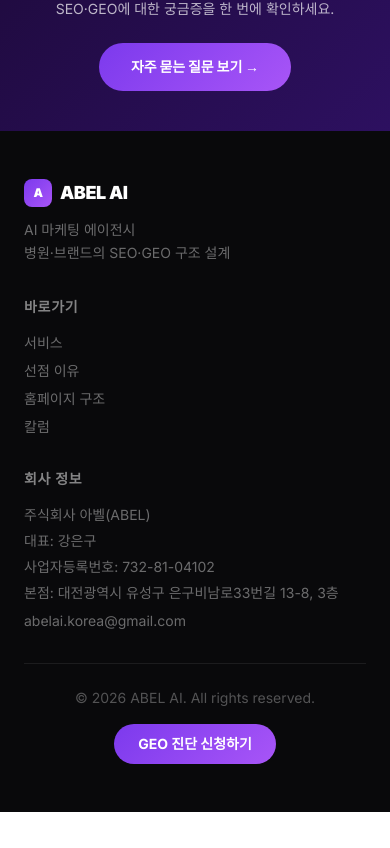
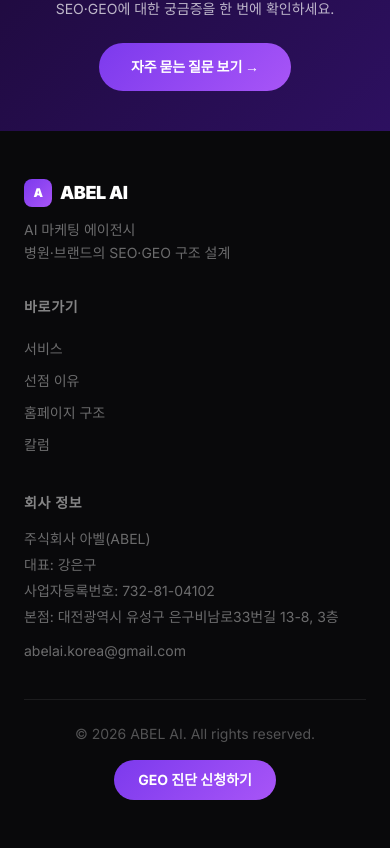
Before and after one commit to abelai-korea/abel-hompage, a Next.js app: page / in a window 390 px wide. Shown: the part 8606-9454 px from the top of the page. Before the commit the page ends 9418 px from the top, so only its background shows below. Built offline with nearby package versions, Linux system fonts and the light colour scheme.

Commit message:
Fix footer link tap-target size for mobile accessibility
Nav links (서비스/선점 이유/홈페이지 구조/칼럼) and email link had no
vertical padding, landing under the 32px minimum touch-target height.

```diff
--- a/components/Footer.tsx
+++ b/components/Footer.tsx
@@ -65,17 +65,17 @@
               >
                 바로가기
               </p>
-              <nav className="flex flex-col gap-2">
-                <Link href="/#problem" className="text-sm transition-colors text-white/40 hover:text-white">
+              <nav className="flex flex-col">
+                <Link href="/#problem" className="text-sm transition-colors text-white/40 hover:text-white inline-block py-1.5">
                   서비스
                 </Link>
-                <Link href="/#why-now" className="text-sm transition-colors text-white/40 hover:text-white">
+                <Link href="/#why-now" className="text-sm transition-colors text-white/40 hover:text-white inline-block py-1.5">
                   선점 이유
                 </Link>
-                <Link href="/#homepage-first" className="text-sm transition-colors text-white/40 hover:text-white">
+                <Link href="/#homepage-first" className="text-sm transition-colors text-white/40 hover:text-white inline-block py-1.5">
                   홈페이지 구조
                 </Link>
-                <Link href="/blog" className="text-sm transition-colors text-white/40 hover:text-white">
+                <Link href="/blog" className="text-sm transition-colors text-white/40 hover:text-white inline-block py-1.5">
                   칼럼
                 </Link>
               </nav>
@@ -97,7 +97,7 @@
                 <p className="mt-2">
                   <a
                     href="mailto:abelai.korea@gmail.com"
-                    className="transition-colors hover:text-white"
+                    className="transition-colors hover:text-white inline-block py-1.5"
                   >
                     abelai.korea@gmail.com
                   </a>
```
